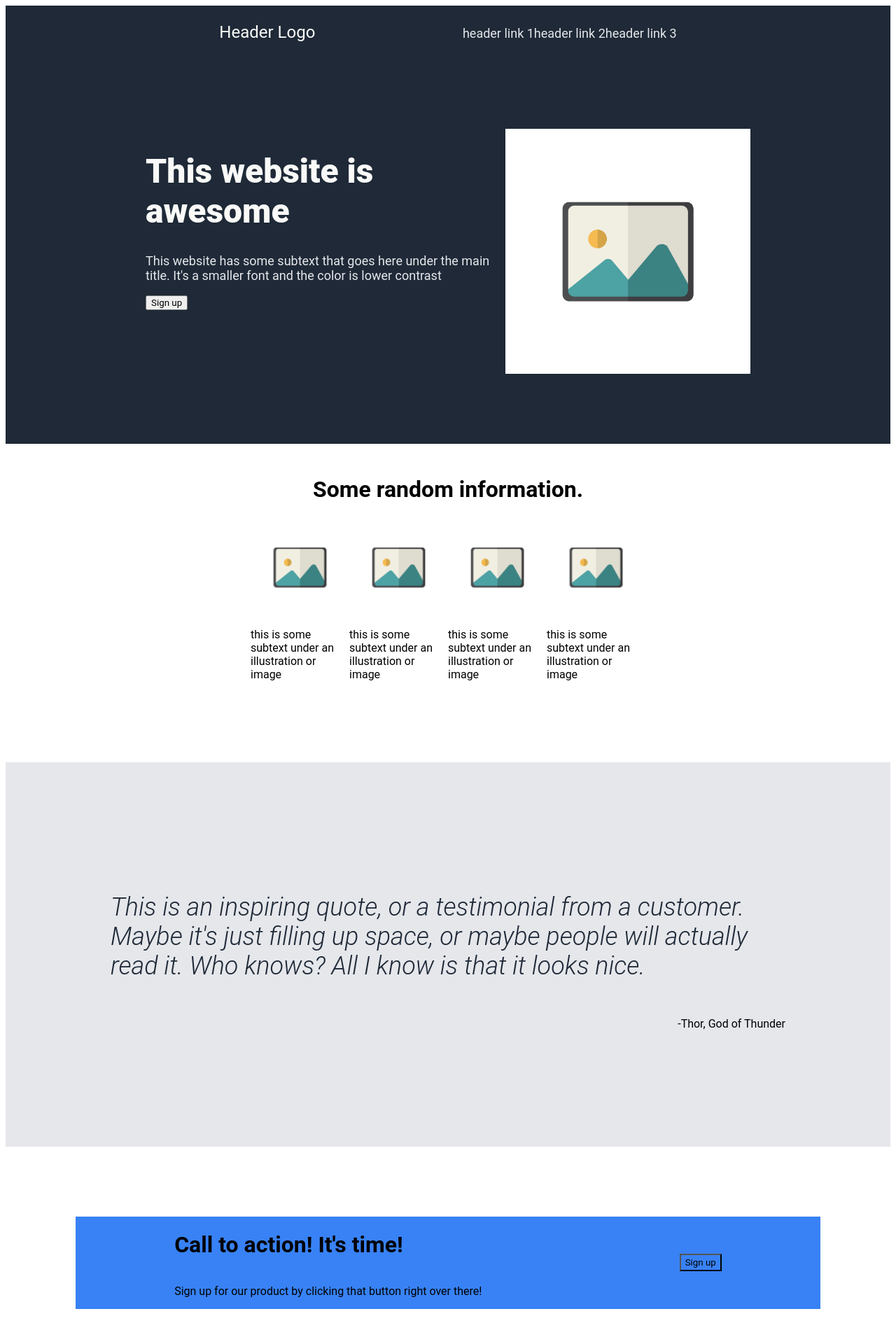
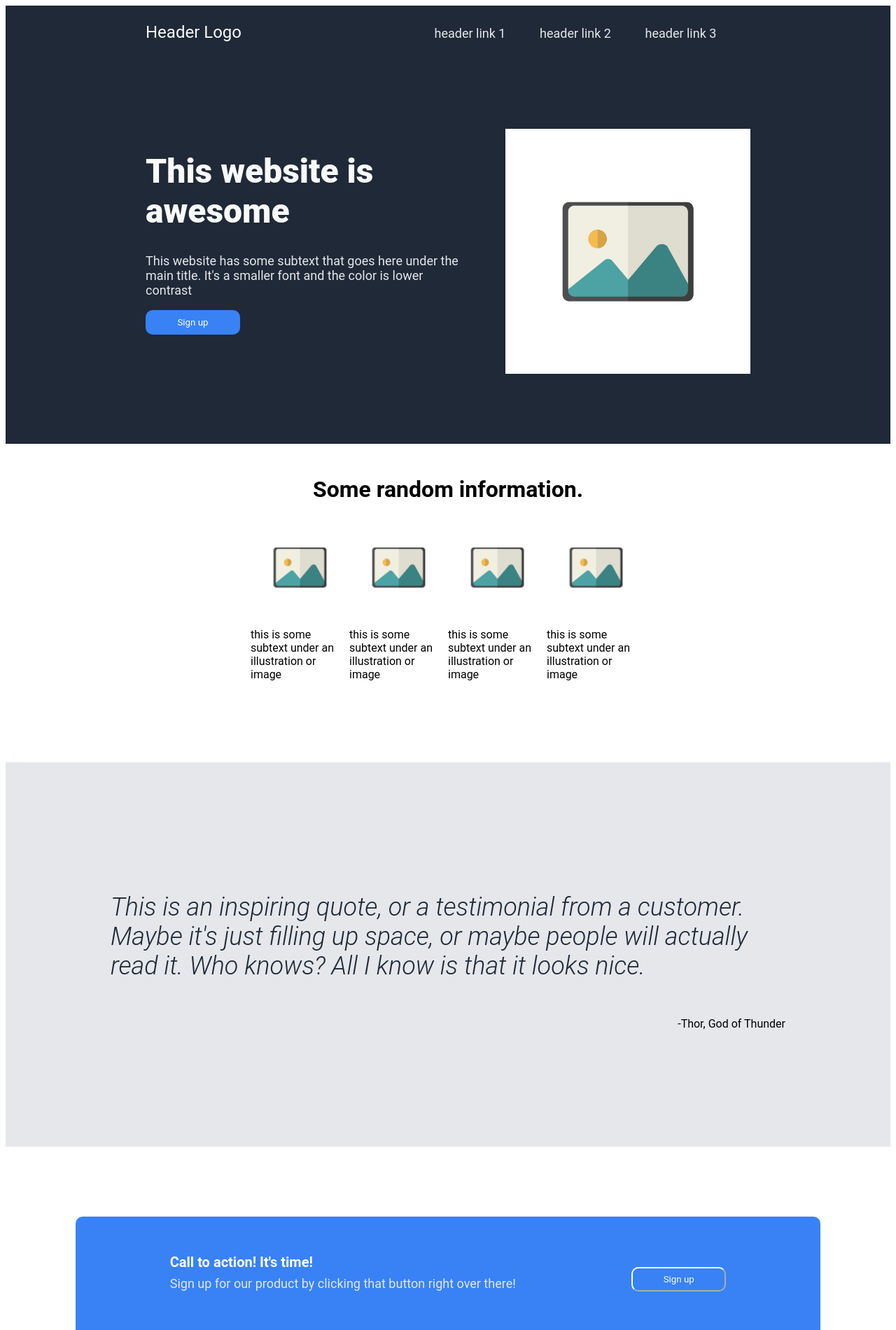
Before and after one commit to Shanik7003/Foundation_Page, a plain HTML site: page index.html in a window 1280 px wide. Shown: the top 1900 px of the page at 70% size. Drawn offline with Linux system fonts and the light colour scheme.

Commit message:
add gaps and other details

```diff
--- a/index.html
+++ b/index.html
@@ -47,7 +47,7 @@
     <div class="fourthBox">
         <div class="fourthBoxText">
             <h1>Call to action! It's time!</h1>
-            <p>Sign up for our product by clicking that button right over there!</p>
+            <p class="secondaryText">Sign up for our product by clicking that button right over there!</p>
         </div>
         <button >Sign up</button>
     </div>
--- a/styles.css
+++ b/styles.css
@@ -11,6 +11,19 @@
   padding-bottom: 100px;
   justify-content: space-between;
 }
+.firstBox button {
+  background-color: #3882F6;
+  height: 25px;
+  align-self: center;
+  border-radius: 10px; /* esquinas redondeadas */
+  border: 0px;
+  color: white;
+  width: 135px;
+  height: 35px;
+}
+.firstBox img {
+  width: 200px;
+}
 
 .mainText {
   color: #F9FAF8;
@@ -21,6 +34,7 @@
 .secondaryText {
   color: #E5E7EB;
   font-size: 18px;
+
 }
 .Logo {
   color: #F9FAF8;
@@ -48,19 +62,40 @@
   display: flex;
   margin: 100px;
   justify-content: space-around;
+  border-radius: 10px;
+  align-items: center;
+  padding: 40px 80px;
+  margin: 100px;
+  gap: 50px;
 }
 .fourthBox button{
   background-color: #3882F6;
   height: 25px;
   align-self: center;
+  border-radius: 10px; /* esquinas redondeadas */
+  border-color: white;
+  color: white;
+  width: 135px;
+  height: 35px;
 }
 
 .fourthBoxText {
   display: flex;
   flex-direction: column;
-  justify-content: space-around;
+  color: white;
+  /* justify-content: center; */
+  box-sizing: border-box;
+  width: 500px;
+  height: 100px;
+  font-size: 10px;
+
 }
-
+.fourthBoxText p {
+  height: 0px;
+}
+.fourthBoxText h1 {
+  height: 0px;
+}
 .secondBox {
   display: flex;
   flex-direction: column;
@@ -73,6 +108,7 @@
 
 .images4 {
   display: flex;
+  justify-content: space-between;
 }
 
 .secondBox img {
@@ -89,12 +125,16 @@ img {
 .footage {
   display: flex;
   flex-direction: row;
-  justify-content: space-around;
+
+  justify-content: space-between;
   align-items: baseline;
 }
 
 .links {
   display: flex;
+  justify-content: end;
+  justify-content: space-evenly;
+  width: 500px;
 
 }
 
@@ -102,6 +142,7 @@ img {
   display: flex;
   justify-content: space-around;
   padding-top: 100px;
+  gap: 50px;
 
 }
 .section2 img {
```
